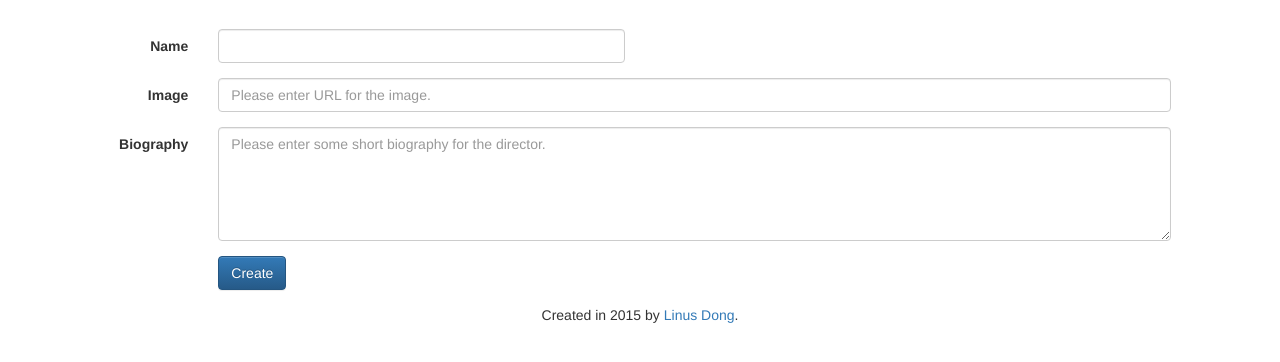
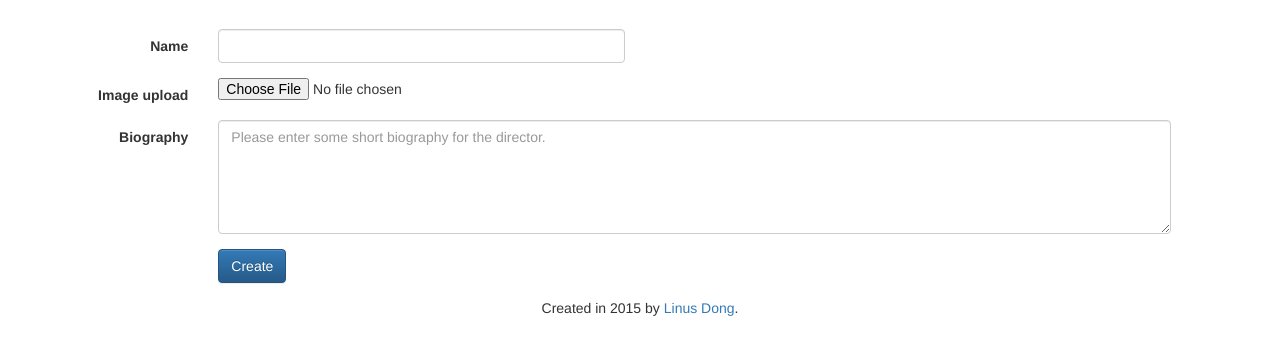
Before and after one commit to linusdong/Udacity_Nanodegree_FullStackWeb, a Flask app: page /director/new in a window 1280 px wide. Shown: the part 51-413 px from the top of the page. Run offline with Flask 2, Linux system fonts and the light colour scheme; a user stored in the database is signed in; some libraries are stand-ins or nearby versions.

Commit message:
ADD basic image upload function
RFT create_director, edit_director, create_movie, edit_movie html. RFT
db_helper function to accommodate the image upload function

```diff
--- a/P3/Item Catalog/application.py
+++ b/P3/Item Catalog/application.py
@@ -2,9 +2,7 @@
     Created by Linus Dong April 22nd 2015
 '''
 from flask import Flask, render_template, request, redirect, jsonify, url_for
-from flask import flash
-app = Flask(__name__)
-
+from flask import flash, send_from_directory
 
 from flask import session as login_session
 import random
@@ -25,11 +23,30 @@ from werkzeug.contrib.atom import AtomFeed
 import db_helper
 
 
+app = Flask(__name__)
+# This is the path to the upload directory
+app.config['UPLOAD_FOLDER'] = 'uploads/'
+# These are the extension that we are accepting to be uploaded
+app.config['ALLOWED_EXTENSIONS'] = set(['png', 'jpg', 'jpeg', 'gif'])
+
+
 CLIENT_ID = json.loads(
     open('client_secrets.json', 'r').read())['web']['client_id']
 APPLICATION_NAME = "Linus Movie App"
 
 
+# This route is expecting a parameter containing the name
+# of a file. Then it will locate that file on the upload
+# directory and show it on the browser, so if the user uploads
+# an image, that image is going to be show after the upload
+@app.route('/uploads/<filename>')
+def uploaded_file(filename):
+    print request.url
+    return send_from_directory(app.config['UPLOAD_FOLDER'],
+                               filename)
+
+
+# http://flask.pocoo.org/snippets/3/
 def csrf_protect(f):
     @wraps(f)
     def decorated_function(*args, **kwargs):
@@ -38,7 +55,7 @@ def csrf_protect(f):
             if not token or token != request.form.get('_csrf_token'):
                 response = make_response(json.dumps("Token's doesn't match "
                                                     "given session token."),
-                                         403)
+                                         401)
                 response.headers['Content-Type'] = 'application/json'
                 return response
         return f(*args, **kwargs)
--- a/P3/Item Catalog/db_helper.py
+++ b/P3/Item Catalog/db_helper.py
@@ -6,6 +6,10 @@ from sqlalchemy.orm import sessionmaker
 from database_setup import Director, Base, Movie, User
 import datetime
 import re
+import os
+from werkzeug import secure_filename
+import random
+import string
 
 
 engine = create_engine('sqlite:///directors.db')
@@ -13,6 +17,24 @@ Base.metadata.bind = engine
 
 DBSession = sessionmaker(bind=engine)
 session = DBSession()
+
+UPLOAD_FOLDER = 'uploads/'
+ALLOWED_EXTENSIONS = set(['png', 'jpg', 'jpeg', 'gif'])
+UPLOAD_URL = '/uploads/'
+
+
+# rename given filename to prevent duplicate name
+def create_unique_name(filename):
+    random_string = ''.join(random.choice(string.ascii_uppercase
+                                          + string.digits) for x in range(8))
+    filename = random_string + '_' + filename
+    return filename
+
+
+# For a given file, return whether it's an allowed type or not
+def allowed_file(filename):
+    return '.' in filename and \
+           filename.rsplit('.', 1)[1] in ALLOWED_EXTENSIONS
 
 
 # Extract the youtube ID from the url
@@ -68,10 +90,23 @@ def get_director(director_id):
 
 def create_director(login_session, request):
     now = datetime.datetime.now()
+    if request.files['image']:
+        # Get the name of the uploaded file
+        file = request.files['image']
+        # Check if the file is one of the allowed types/extensions
+        if file and allowed_file(file.filename):
+            # Make the filename safe, remove unsupported chars
+            filename = secure_filename(file.filename)
+            # prevent duplicated name
+            new_name = create_unique_name(filename)
+            # Move the file form the temporal folder to
+            # the upload folder we setup
+            file.save(os.path.join(UPLOAD_FOLDER, new_name))
+            url = '{url}{filename}'.format(url=UPLOAD_URL, filename=new_name)
     new_director = Director(create_date=now, last_update=now,
                             user_id=login_session['user_id'],
                             name=request.form['name'],
-                            image=request.form['image'],
+                            image=url,
                             bio=request.form['bio'])
     session.add(new_director)
     session.commit()
@@ -82,8 +117,20 @@ def edit_director(request, director_id):
     edited_director = get_director(director_id)
     if request.form['name']:
         edited_director.name = request.form['name']
-    if request.form['image']:
-        edited_director.image = request.form['image']
+    if request.files['image']:
+        # Get the name of the uploaded file
+        file = request.files['image']
+        # Check if the file is one of the allowed types/extensions
+        if file and allowed_file(file.filename):
+            # Make the filename safe, remove unsupported chars
+            filename = secure_filename(file.filename)
+            # prevent duplicated name
+            new_name = create_unique_name(filename)
+            # Move the file form the temporal folder to
+            # the upload folder we setup
+            file.save(os.path.join(UPLOAD_FOLDER, new_name))
+            url = '{url}{filename}'.format(url=UPLOAD_URL, filename=new_name)
+            edited_director.image = url
     if request.form['bio']:
         edited_director.bio = request.form['bio']
     now = datetime.datetime.now()
@@ -118,10 +165,23 @@ def get_recent_movies():
 def new_movie(director_id, request, login_session):
     trailer_id = get_youtube_id(request.form['trailer'])
     now = datetime.datetime.now()
+    if request.files['image']:
+        # Get the name of the uploaded file
+        file = request.files['image']
+        # Check if the file is one of the allowed types/extensions
+        if file and allowed_file(file.filename):
+            # Make the filename safe, remove unsupported chars
+            filename = secure_filename(file.filename)
+            # prevent duplicated name
+            new_name = create_unique_name(filename)
+            # Move the file form the temporal folder to
+            # the upload folder we setup
+            file.save(os.path.join(UPLOAD_FOLDER, new_name))
+            url = '{url}{filename}'.format(url=UPLOAD_URL, filename=new_name)
     new_movie = Movie(create_date=now, last_update=now,
                       user_id=login_session['user_id'],
                       name=request.form['name'],
-                      image=request.form['image'],
+                      image=url,
                       trailer=trailer_id,
                       description=request.form['description'],
                       director_id=director_id)
@@ -134,8 +194,20 @@ def edit_movie(movie_id, request):
     edited_movie = get_movie(movie_id)
     if request.form['name']:
         edited_movie.name = request.form['name']
-    if request.form['image']:
-        edited_movie.image = request.form['image']
+    if request.files['image']:
+        # Get the name of the uploaded file
+        file = request.files['image']
+        # Check if the file is one of the allowed types/extensions
+        if file and allowed_file(file.filename):
+            # Make the filename safe, remove unsupported chars
+            filename = secure_filename(file.filename)
+            # prevent duplicated name
+            new_name = create_unique_name(filename)
+            # Move the file form the temporal folder to
+            # the upload folder we setup
+            file.save(os.path.join(UPLOAD_FOLDER, new_name))
+            url = '{url}{filename}'.format(url=UPLOAD_URL, filename=new_name)
+        edited_movie.image = url
     if request.form['description']:
         edited_movie.description = request.form['description']
     if request.form['trailer']:
--- a/P3/Item Catalog/templates/newDirector.html
+++ b/P3/Item Catalog/templates/newDirector.html
@@ -1,5 +1,5 @@
 {% extends "layout.html" %} {% block title %}New Director{% endblock %} {% block content %}
-<form class="form-horizontal" action="{{url_for('new_director')}}" method="post">
+<form class="form-horizontal" enctype="multipart/form-data" action="{{url_for('new_director')}}" method="post">
     <div class="form-group">
         <label for="inputName" class="col-sm-2 control-label">Name</label>
         <div class="col-xs-4">
@@ -7,9 +7,9 @@
         </div>
     </div>
     <div class="form-group">
-        <label for="inputImage" class="col-sm-2 control-label">Image</label>
-        <div class="col-xs-9">
-            <input type="text" class="form-control" name="image" placeholder="Please enter URL for the image.">
+        <label for="exampleInputFile" class="col-sm-2 control-label">Image upload</label>
+        <div class="col-xs-4">
+            <input type="file" id="exampleInputFile" name="image">
         </div>
     </div>
     <div class="form-group">
```
Also changed, not shown: P3/Item Catalog/templates/editDirector.html (+4 -4 lines), P3/Item Catalog/templates/editMovie.html (+4 -4 lines), P3/Item Catalog/templates/newMovie.html (+4 -4 lines), P3/Item Catalog/directors.db, P3/README.md.
